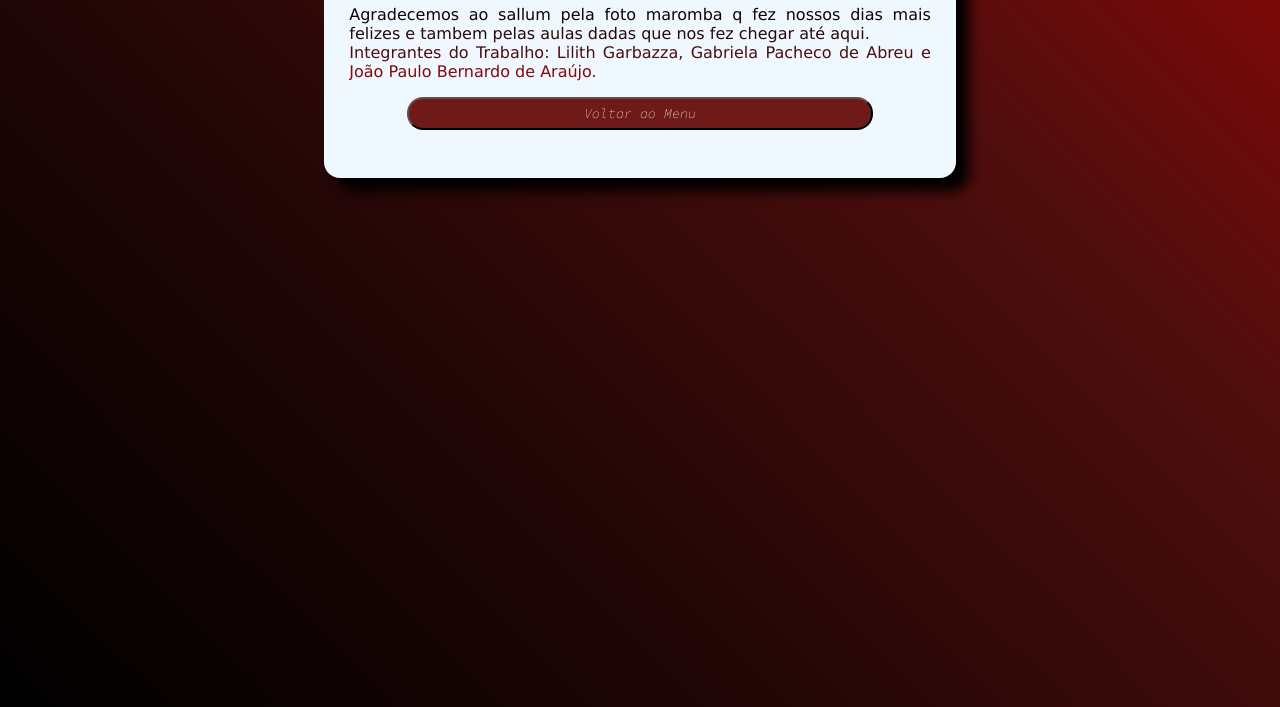
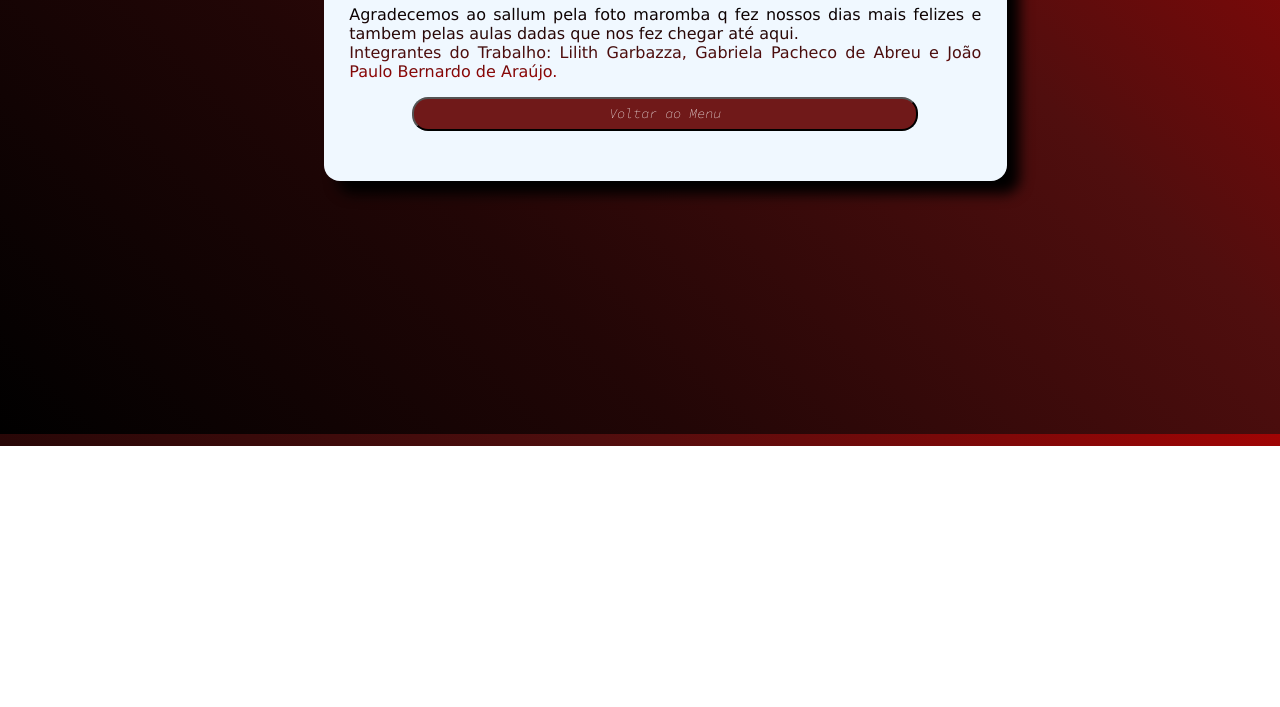
Before and after one commit to lilithbruhh/Sallum-Jogos, a plain HTML site: page pagina_creditos/creditos.html in a window 1280 px wide. Shown: the part 354-1061 px from the top of the page. After the commit the page ends 800 px from the top, so only its background shows below. Drawn offline with Linux system fonts and the light colour scheme.

Commit message:
Update estilo-creditos.css

```diff
--- a/pagina_creditos/estilo-creditos.css
+++ b/pagina_creditos/estilo-creditos.css
@@ -1,13 +1,10 @@
 body{
-    height: 100vh;
-    background: linear-gradient(45deg, #000000, #220606,#500e0e, #a00404)
+    background: linear-gradient(45deg, #000000, #220606,#500e0e, #a00404);
 }
 
 #conteudo{
     background-color: aliceblue;
-    box-sizing: border-box;
     width: 50%;
-    margin-left: 25%;
     margin-top: 20%;
     margin-bottom: 20%;
     padding: 2%;
@@ -29,7 +26,6 @@ h1, p{
     width: 80%;
     margin-bottom: 4%;
     padding: 1%;
-    box-shadow: 5px 5px 5px #8b000000;
     font-family: 'Source Code Pro', monospace;
     color: white;
     border-radius: 1rem;
```
